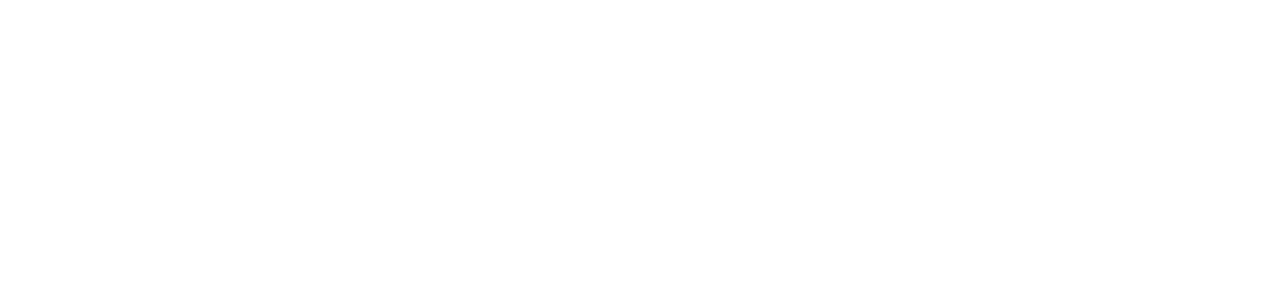
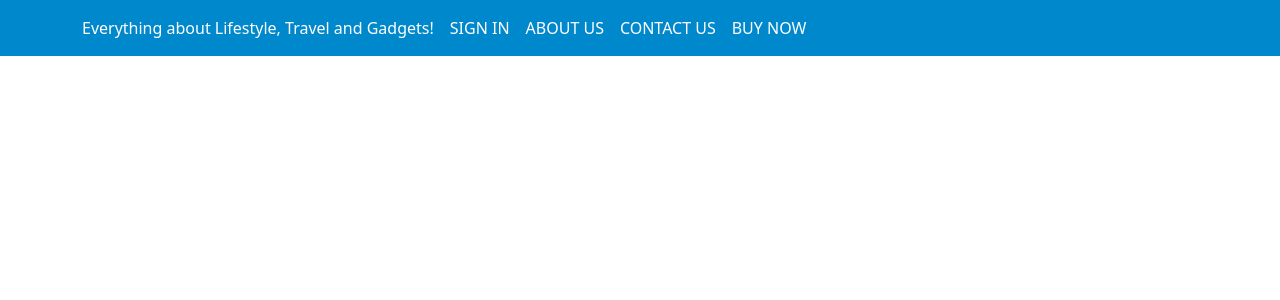
Before and after one commit to riccardococciolo/proj-html-vuejs, a Vue app: page / in a window 1280 px wide. Shown: the top 300 px of the page. Built offline with nearby package versions, Linux system fonts and the light colour scheme.

Commit message:
add: navbar

```diff
--- a/src/components/AppHeader.vue
+++ b/src/components/AppHeader.vue
@@ -5,12 +5,35 @@
 </script>
 
 <template>
-    <div>
-
-    </div>
+        <nav class="navbar">
+            <div class="container justify-content-start gap-3 fs-6">
+                <span class="navbar-text text-white">
+                    Everything about Lifestyle, Travel and Gadgets!
+                </span>
+                <span class="navbar-text text-white">
+                    <a href="">SIGN IN</a>
+                </span>
+                <span class="navbar-text text-white">
+                    <a href="">ABOUT US</a>
+                </span>
+                <span class="navbar-text text-white">
+                    <a href="">CONTACT US</a>
+                </span>
+                <span class="navbar-text text-white">
+                    <a href="">BUY NOW</a>
+                </span>
+            </div>
+        </nav>
 </template>
 
 <style lang="scss" scoped>
-    @use "../style/partials/variables" as *;
+@use "../style/partials/variables" as *;
 
+nav {
+    background-color: $primary-color;
+    a {
+        text-decoration: none;
+        color: inherit;
+    }
+}
 </style>
```
